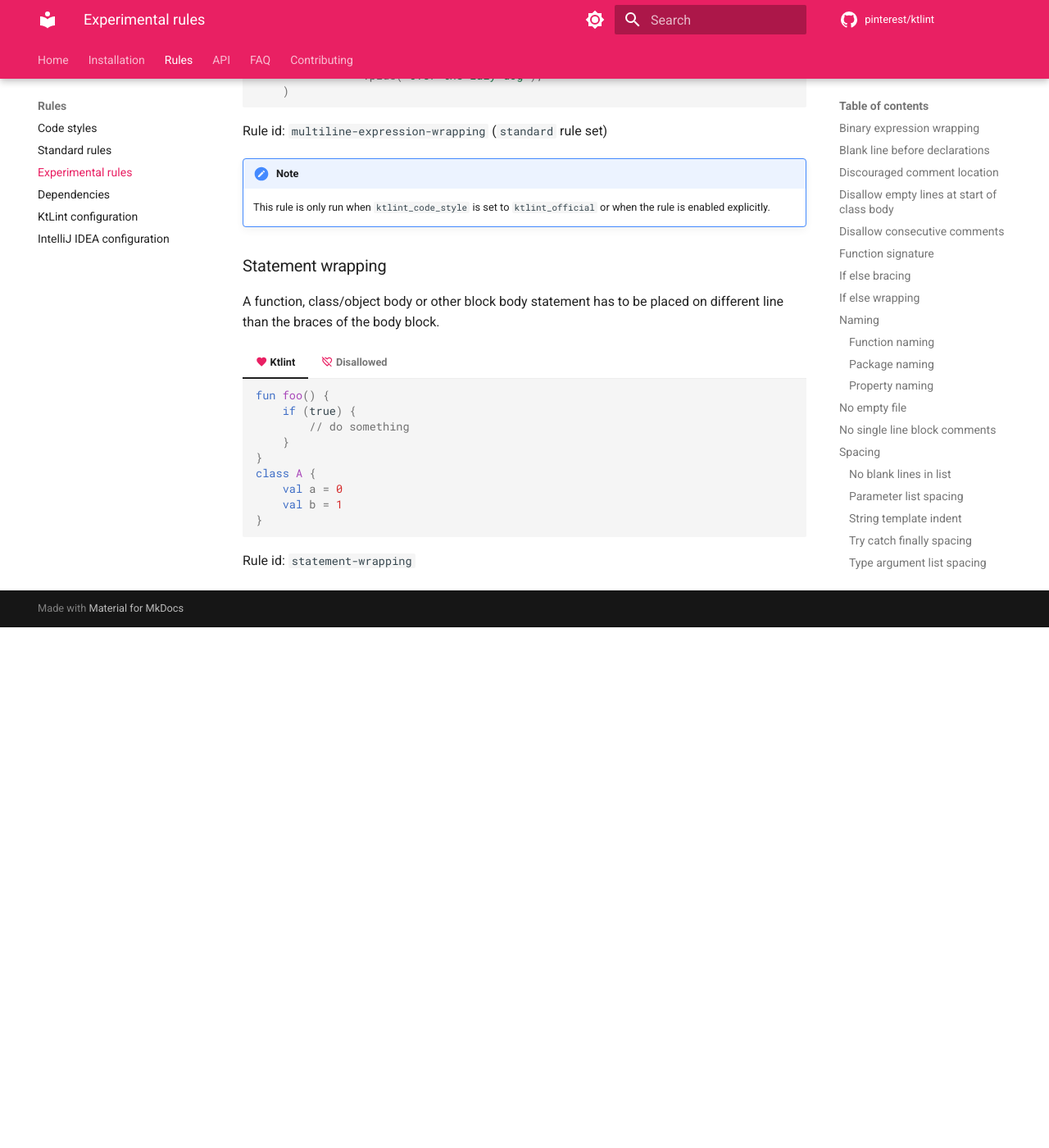
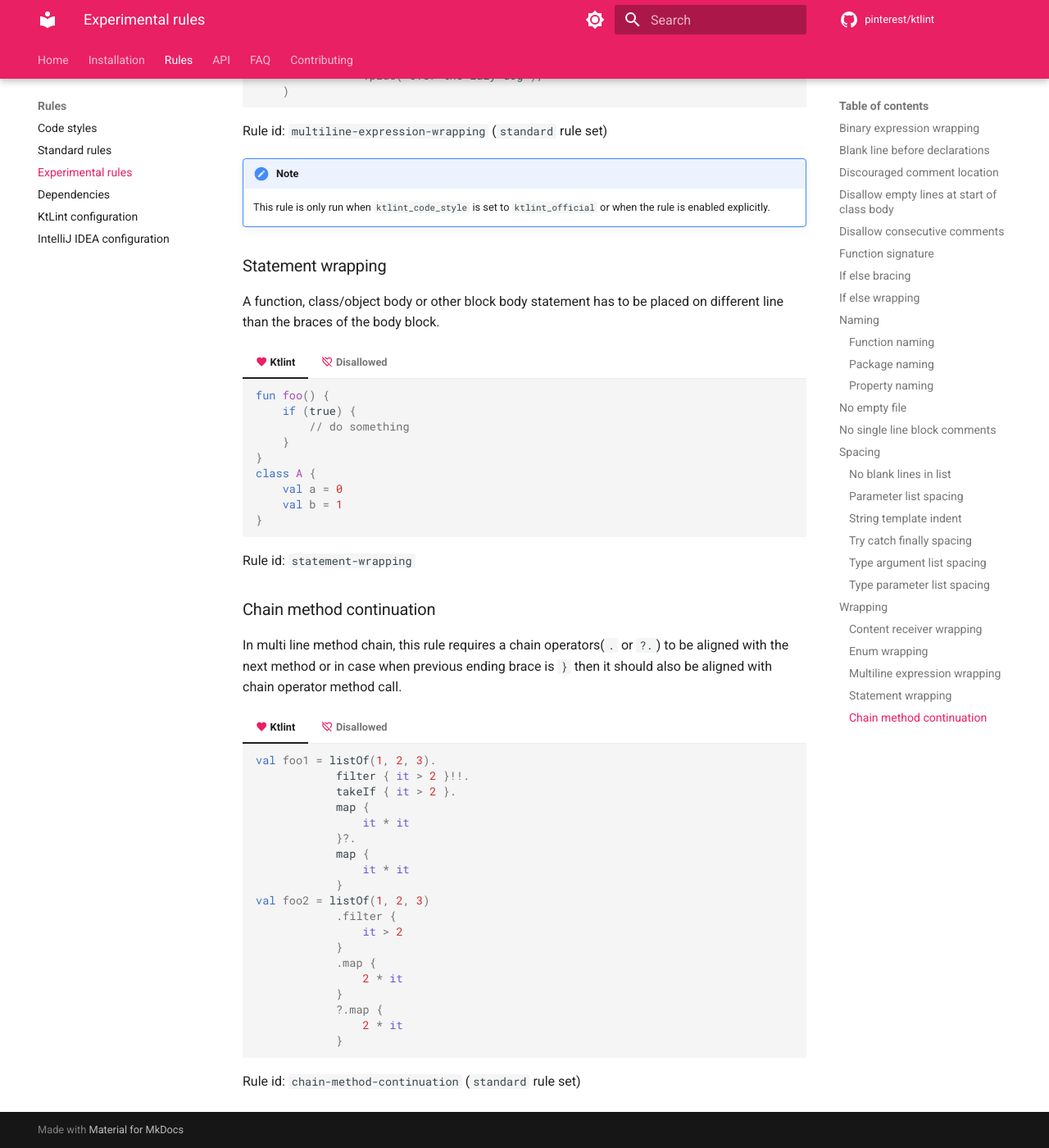
Before and after one commit to pinterest/ktlint, an MkDocs documentation site: the page built from documentation/release-latest/docs/rules/experimental.md, in a window 1280 px wide and 1400 px high, scrolled down 12502 px. Shown: the whole window at 82% size. Built offline with MkDocs 1.6.1 and Material for MkDocs 9.7.7, drawn with Linux system fonts in a browser that asks for light colours; comment, search, counter and statistics services are not loaded; the version menu is left out; before the commit the page ends 13267 px from its top, so only the background shows below that.

````diff
--- a/documentation/release-latest/docs/rules/experimental.md
+++ b/documentation/release-latest/docs/rules/experimental.md
@@ -930,3 +930,54 @@
     ```
 
 Rule id: `statement-wrapping`
+
+### Chain method continuation
+
+In multi line method chain, this rule requires a chain operators(`.` or `?.`) to be aligned with the next method or in case when previous ending brace is `}` then it should also be aligned with chain operator method call.
+
+=== "[:material-heart:](#) Ktlint"
+
+    ```kotlin
+    val foo1 = listOf(1, 2, 3).
+                filter { it > 2 }!!.
+                takeIf { it > 2 }.
+                map {
+                    it * it
+                }?.
+                map {
+                    it * it
+                }
+    val foo2 = listOf(1, 2, 3)
+                .filter {
+                    it > 2
+                }
+                .map {
+                    2 * it
+                }
+                ?.map {
+                    2 * it
+                }
+    ```
+
+=== "[:material-heart-off-outline:](#) Disallowed"
+
+    ```kotlin
+    val foo1 = listOf(1, 2, 3)
+                .filter { it > 2 }!!
+                .takeIf { it > 2 }
+                .map {
+                    it * it
+                }?.map {
+                    it * it
+                }
+    val foo2 = listOf(1, 2, 3)
+                .filter {
+                    it > 2
+                }.map {
+                    2 * it
+                }?.map {
+                    2 * it
+                }
+    ```
+
+Rule id: `chain-method-continuation` (`standard` rule set)
````
